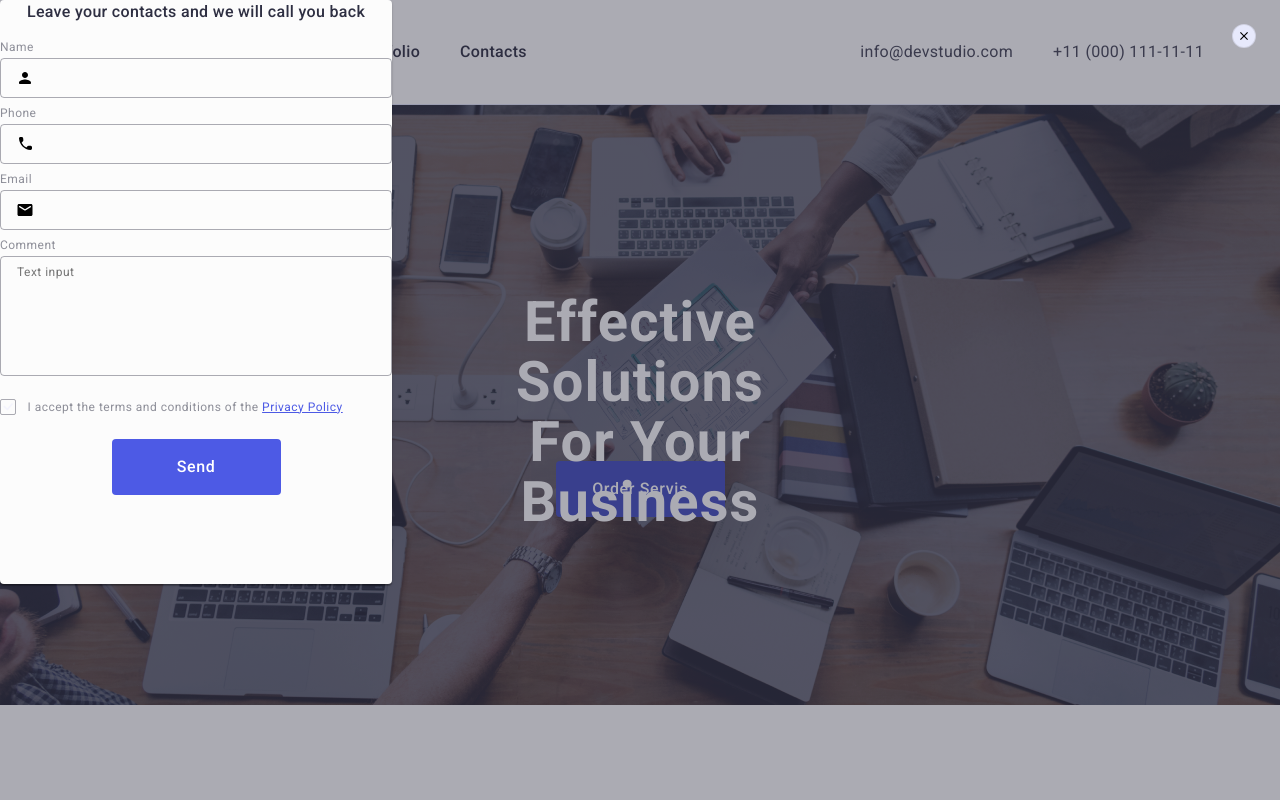
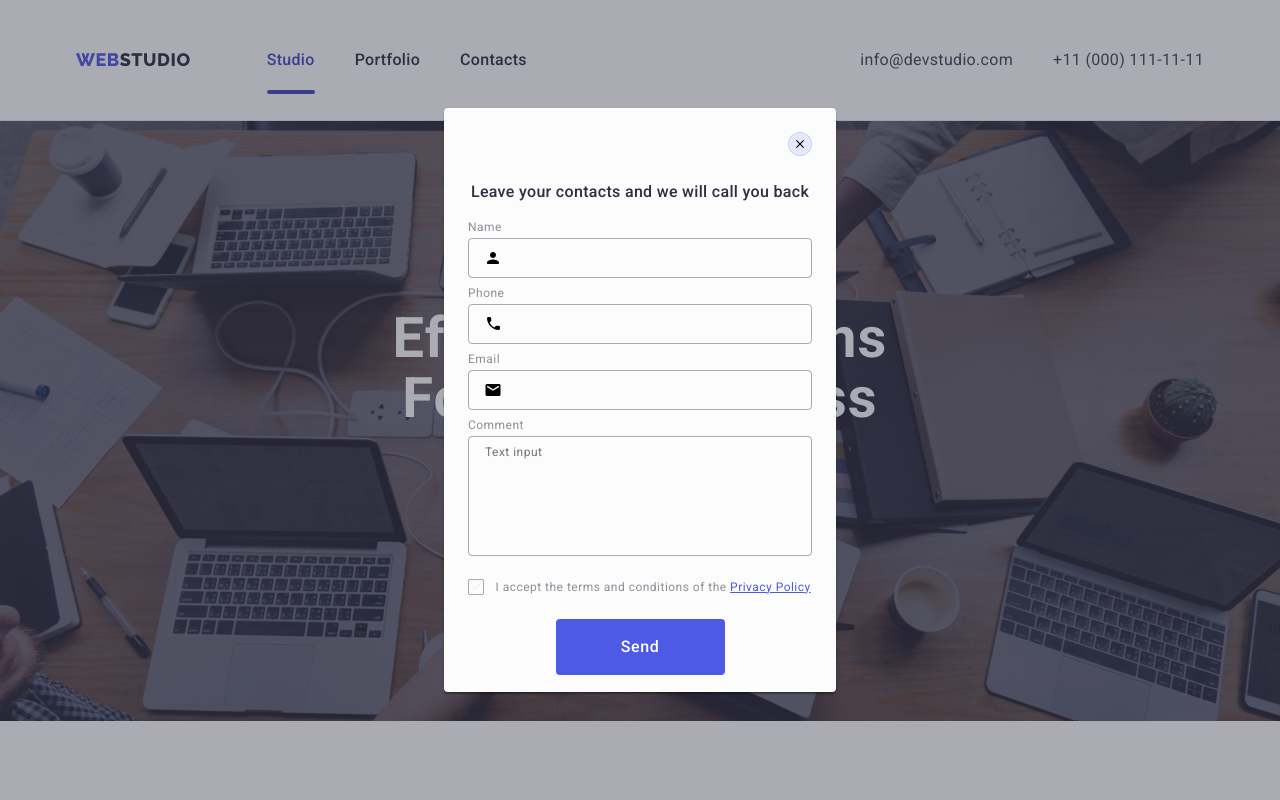
Before and after one commit to ML500/goit-markup-hw-06, a plain HTML site: page index.html in a window 1280 px wide. Both pictures are taken after a click on the button "Order Servis". Shown: the top 800 px of the page. Drawn offline with nearby package versions, Linux system fonts and the light colour scheme.

Commit message:
Update media.css

```diff
--- a/css/media.css
+++ b/css/media.css
@@ -228,6 +228,41 @@
     color: var(--litle-text);
     transition: color 250ms cubic-bezier(0.4, 0, 0.2, 1);
   }
+
+  .hero-title {
+    font-weight: 700;
+    font-size: 56px;
+    line-height: 1.07;
+    text-align: center;
+    letter-spacing: 0.02em;
+    color: #ffffff;
+    max-width: 496px;
+    height: 120px;
+    margin-left: auto;
+    margin-right: auto;
+    margin-bottom: 48px;
+  }
+
+  .modal {
+    /* width: 95%;
+  max-width: 392px;
+  height: 95%;
+  max-height: 584px;
+  overflow: scroll; */
+    position: absolute;
+    top: 50%;
+    left: 50%;
+    transform: translate(-50%, -50%) scale(1);
+    width: 408px;
+    min-height: 584px;
+    background: #fcfcfc;
+    box-shadow: 0px 1px 1px rgba(0, 0, 0, 0.14), 0px 1px 3px rgba(0, 0, 0, 0.12),
+      0px 2px 1px rgba(0, 0, 0, 0.2);
+    border-radius: 4px;
+    transition: transform 250ms cubic-bezier(0.4, 0, 0.2, 1);
+    padding: 72px 24px 24px 24px;
+  }
+
   .advantages-item {
     max-width: unset;
     width: calc((100% - 24px) / 2);
@@ -253,10 +288,11 @@
   .team-container {
     max-width: 584px;
     height: 100%;
+    padding-top: 96px;
+    padding-bottom: 96px;
   }
   .team-tittle {
     margin: 0 auto;
-    padding-top: 96px;
     margin-bottom: 72px;
   }
   .team-item {
@@ -414,7 +450,7 @@
     width: 100%;
   }
   .header-conteiner {
-    height: 100%;
+    height: 72px;
   }
   .header-menu {
     display: flex;
@@ -548,10 +584,17 @@
   }
   .team-list {
     gap: 24px;
+    padding-bottom: 120px;
   }
   .costumers {
+    padding: 0;
+  }
+
+  .costumers-container {
+    height: 100%;
+  }
+  .costumers-title {
     padding-top: 120px;
-    padding-bottom: 120px;
   }
 
   .costumers-item {
@@ -560,6 +603,7 @@
   }
   .costumers-list {
     gap: 24px;
+    padding-bottom: 120px;
   }
 
   .hero {
@@ -587,7 +631,6 @@
 
   .footer {
     background-color: var(--subtitle-color);
-    padding: 100px 0;
   }
   .footer-conteiner {
     display: flex;
```
